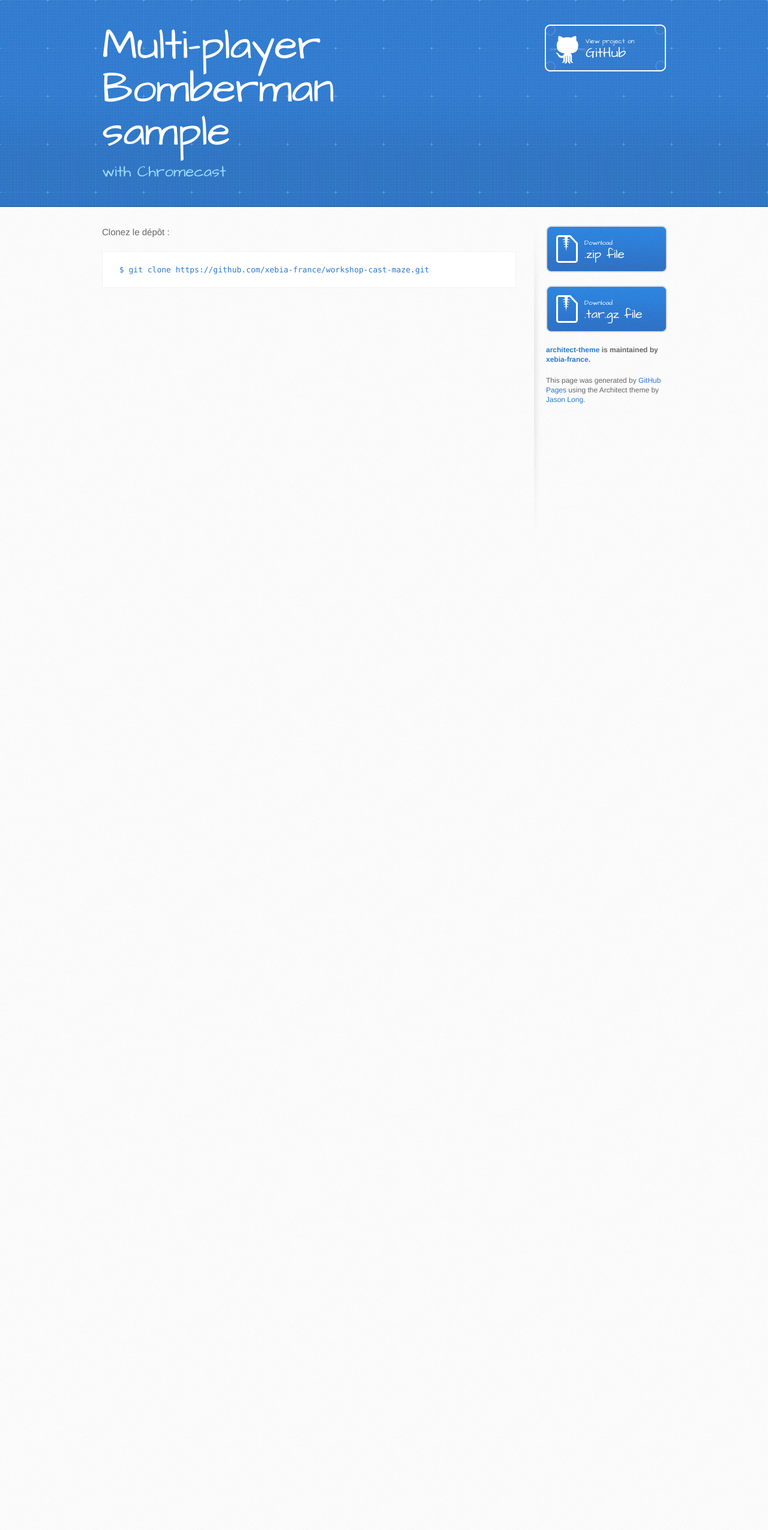
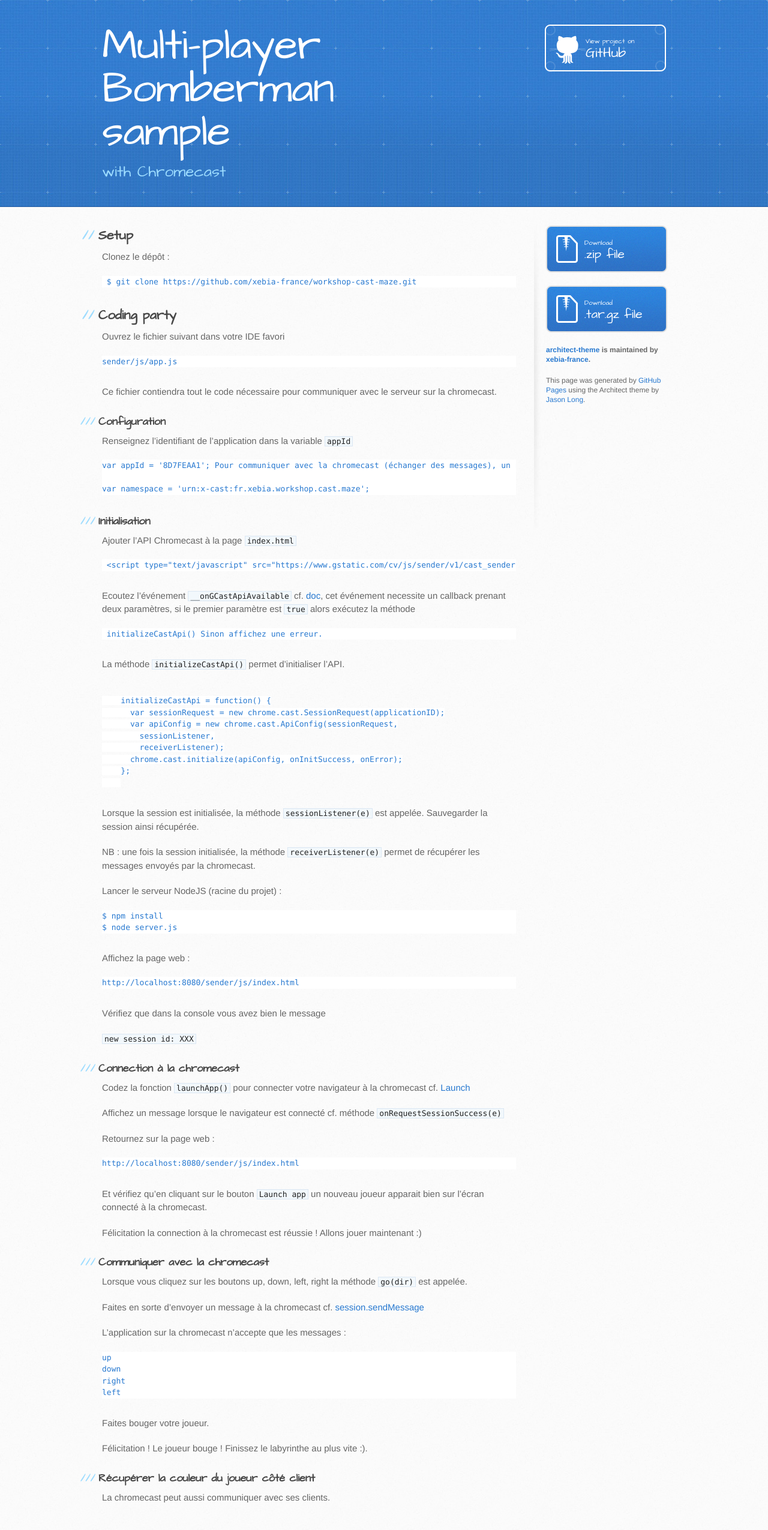
Before and after one commit to publicissapient-france/workshop-cast-maze, a Jekyll site: the page built from workshop/sender/javascript.md, in a window 1280 px wide. Shown: the whole page at 60% size. Built offline with Jekyll 4.4.1, drawn with Linux system fonts in a browser that asks for light colours; Markdown is read by kramdown in place of the engine named in the settings; before the commit the page ends 903 px from its top, so only the background shows below that.

Commit message:
Add javascript workshop

```diff
--- a/workshop/_includes/setup.md
+++ b/workshop/_includes/setup.md
@@ -1,3 +1,5 @@
+## Setup
+
 Clonez le dépôt :
 
      $ git clone https://github.com/xebia-france/workshop-cast-maze.git
--- a/workshop/_layouts/main-layout.html
+++ b/workshop/_layouts/main-layout.html
@@ -5,8 +5,10 @@
     <meta http-equiv="X-UA-Compatible" content="chrome=1">
     <meta name="viewport" content="width=device-width, initial-scale=1, maximum-scale=1">
     <link href='https://fonts.googleapis.com/css?family=Architects+Daughter' rel='stylesheet' type='text/css'>
+    <link rel="stylesheet" href="http://yandex.st/highlightjs/8.0/styles/zenburn.min.css">
     <link rel="stylesheet" type="text/css" href="../css/stylesheet.css" media="screen"/>
     <link rel="stylesheet" type="text/css" href="../css/pygment_trac.css" media="screen"/>
+    <link rel="stylesheet" type="text/css" href="../css/app.css" media="screen"/>
     <link rel="stylesheet" type="text/css" href="../css/print.css" media="print"/>
 
     <!--[if lt IE 9]>
--- /dev/null
+++ b/workshop/css/app.css
@@ -0,0 +1,10 @@
+pre {
+    padding: 0;
+    border: none;
+    margin: 0 0 30px !important;
+    background: inherit;
+}
+
+code, pre {
+    margin: 0;
+}
--- a/workshop/sender/javascript.md
+++ b/workshop/sender/javascript.md
@@ -3,3 +3,105 @@
 ---
 
 {% include setup.md %}
+
+## Coding party
+
+Ouvrez le fichier suivant dans votre IDE favori
+
+    sender/js/app.js
+
+Ce fichier contiendra tout le code nécessaire pour communiquer avec le serveur sur la chromecast.
+
+### Configuration
+
+Renseignez l'identifiant de l'application dans la variable <code>appId</code>
+
+    var appId = '8D7FEAA1';
+Pour communiquer avec la chromecast (échanger des messages), un namespace est nécessaire,
+renseigner le namespace de l'application dans la variable <code>namespace</code>
+
+    var namespace = 'urn:x-cast:fr.xebia.workshop.cast.maze';
+
+### Initialisation
+
+Ajouter l'API Chromecast à la page <code>index.html</code>
+
+     <script type="text/javascript" src="https://www.gstatic.com/cv/js/sender/v1/cast_sender.js"></script>
+
+Ecoutez l'événement <code>__onGCastApiAvailable</code> cf. [doc](https://developers.google.com/cast/docs/chrome_sender#Initialization),
+cet événement necessite un callback prenant deux paramètres,
+ si le premier paramètre est <code>true</code> alors exécutez la méthode
+
+     initializeCastApi()
+Sinon affichez une erreur.
+
+La méthode <code>initializeCastApi()</code> permet d'initialiser l'API.
+
+<pre>
+    <code>
+    initializeCastApi = function() {
+      var sessionRequest = new chrome.cast.SessionRequest(applicationID);
+      var apiConfig = new chrome.cast.ApiConfig(sessionRequest,
+        sessionListener,
+        receiverListener);
+      chrome.cast.initialize(apiConfig, onInitSuccess, onError);
+    };
+    </code>
+</pre>
+
+Lorsque la session est initialisée, la méthode <code>sessionListener(e)</code> est appelée.
+Sauvegarder la session ainsi récupérée.
+
+NB : une fois la session initialisée, la méthode <code>receiverListener(e)</code> permet de
+récupérer les messages envoyés par la chromecast.
+
+Lancer le serveur NodeJS (racine du projet) :
+
+    $ npm install
+    $ node server.js
+
+Affichez la page web :
+
+    http://localhost:8080/sender/js/index.html
+
+Vérifiez que dans la console vous avez bien le message
+
+<code>new session id: XXX</code>
+
+### Connection à la chromecast
+
+Codez la fonction <code>launchApp()</code> pour connecter
+votre navigateur à la chromecast cf. [Launch](https://developers.google.com/cast/docs/chrome_sender#Launch)
+
+Affichez un message lorsque le navigateur est connecté cf. méthode <code>onRequestSessionSuccess(e)</code>
+
+Retournez sur la page web :
+
+    http://localhost:8080/sender/js/index.html
+
+Et vérifiez qu'en cliquant sur le bouton <code>Launch app</code> un nouveau joueur apparait bien sur
+ l'écran connecté à la chromecast.
+
+Félicitation la connection à la chromecast est réussie ! Allons
+jouer maintenant :)
+
+### Communiquer avec la chromecast
+
+Lorsque vous cliquez sur les boutons up, down, left, right la méthode <code>go(dir)</code> est appelée.
+
+Faites en sorte d'envoyer un message à la chromecast cf. [session.sendMessage](https://developers.google.com/cast/docs/reference/chrome/chrome.cast.Session#sendMessage)
+
+L'application sur la chromecast n'accepte que les messages :
+
+    up
+    down
+    right
+    left
+
+Faites bouger votre joueur.
+
+Félicitation ! Le joueur bouge ! Finissez le labyrinthe au plus vite :).
+
+### Récupérer la couleur du joueur côté client
+
+La chromecast peut aussi communiquer avec ses clients.
```
Also changed, not shown: other parts of workshop/_layouts/main-layout.html (+2 -0 lines), sender/js/app.js (+6 -6 lines), workshop/css/main.css (added, +160 -0 lines), workshop/css/syntax.css (added, +60 -0 lines).
